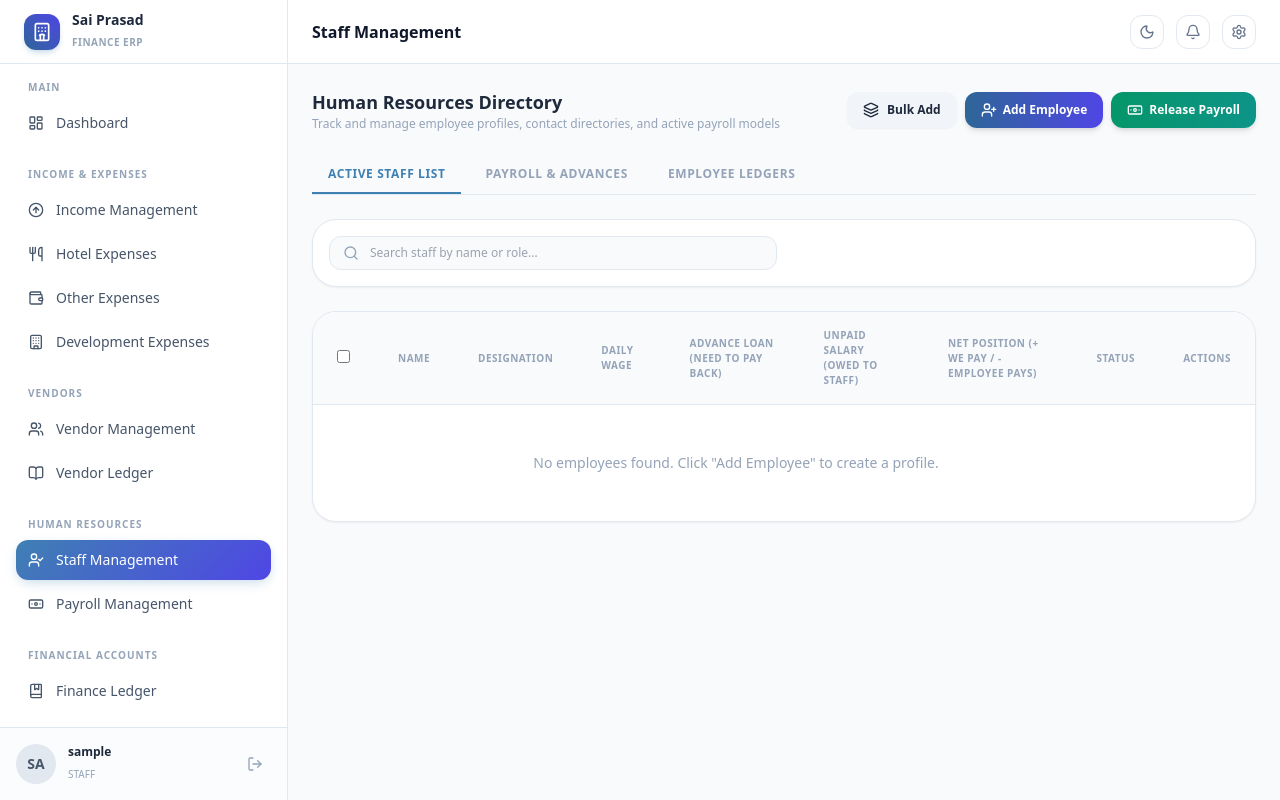
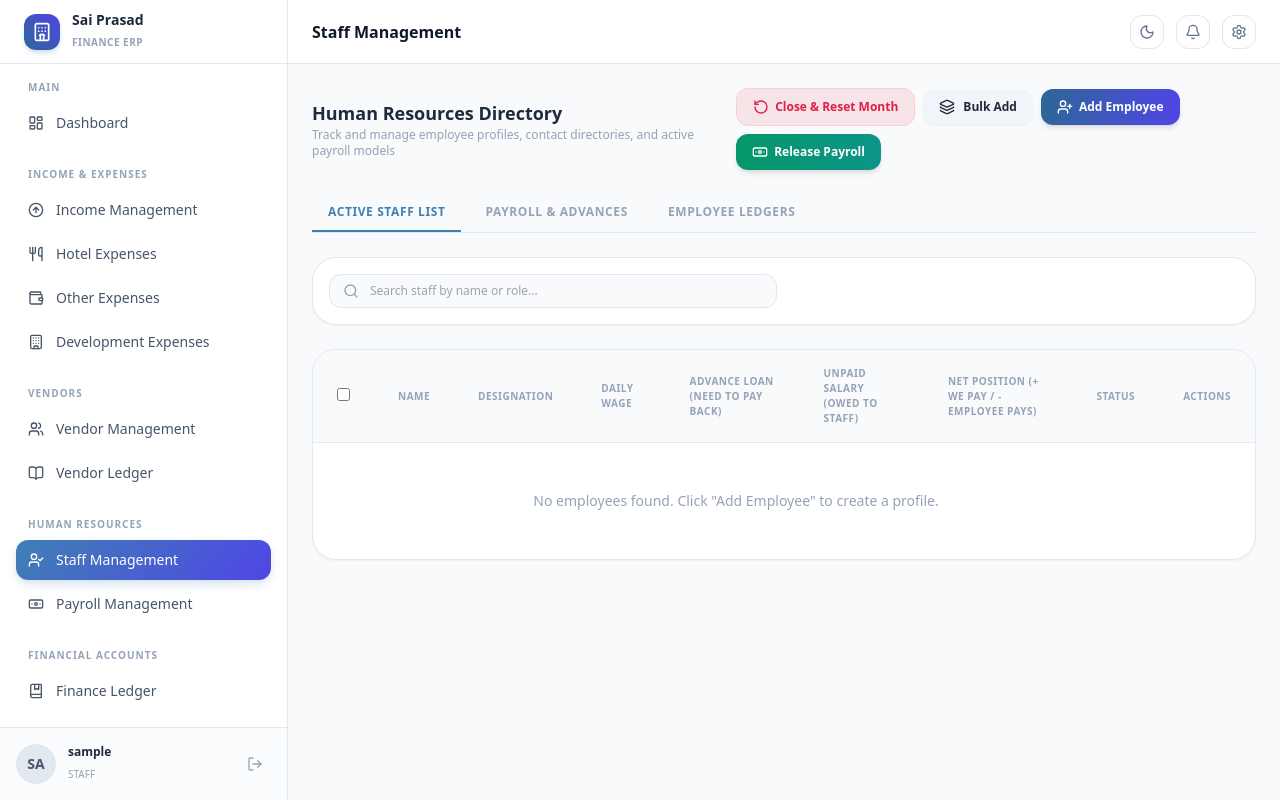
Before and after one commit to Apurva-jpg963/hotel-inventery-management, a Flask app: page /staff/ in a window 1280 px wide. Run offline with Flask 3, Linux system fonts and the light colour scheme; the visitor is signed in with stand-in values (Sample User, id 1); data that the repository does not hold is empty; some libraries are stand-ins or nearby versions.

Commit message:
Add Close & Reset Month button to Active Staff List tab header

```diff
--- a/app/templates/staff/index.html
+++ b/app/templates/staff/index.html
@@ -13,13 +13,15 @@
             <p class="text-xs text-slate-400">Track and manage employee profiles, contact directories, and active payroll models</p>
         </div>
         <div class="flex items-center gap-2 flex-wrap">
+            <button onclick="document.getElementById('resetMonthModal').classList.remove('hidden')" class="flex items-center gap-1.5 bg-rose-600/10 hover:bg-rose-600 text-rose-600 hover:text-white dark:text-rose-400 dark:hover:text-white text-xs font-semibold py-2.5 px-4 rounded-xl transition-all border border-rose-200 dark:border-rose-900/50">
+                <i data-lucide="rotate-ccw" class="w-4 h-4"></i> Close & Reset Month
+            </button>
             <a href="{{ url_for('finance.bulk_add', type='employee') }}" class="flex items-center justify-center gap-2 bg-slate-100 hover:bg-slate-200 dark:bg-slate-800 dark:hover:bg-slate-700 text-slate-800 dark:text-slate-200 text-xs font-semibold py-2.5 px-4 rounded-xl shadow-sm transition-all">
                 <i data-lucide="layers" class="w-4 h-4"></i> Bulk Add
             </a>
             <a href="{{ url_for('staff.add') }}" class="flex items-center gap-1.5 bg-gradient-to-r from-primary-600 to-indigo-600 hover:from-primary-700 hover:to-indigo-700 text-white text-xs font-semibold py-2.5 px-4 rounded-xl shadow-md transition-all">
                 <i data-lucide="user-plus" class="w-4 h-4"></i> Add Employee
             </a>
-
             <a href="{{ url_for('staff.index', view='payroll') }}" class="flex items-center gap-1.5 bg-gradient-to-r from-emerald-600 to-teal-600 hover:from-emerald-700 hover:to-teal-700 text-white text-xs font-semibold py-2.5 px-4 rounded-xl shadow-md transition-all">
                 <i data-lucide="banknote" class="w-4 h-4"></i> Release Payroll
             </a>
@@ -140,4 +142,70 @@
     </div>
 
 </div>
+
+<!-- Reset Month Modal -->
+<div id="resetMonthModal" class="hidden fixed inset-0 z-50 overflow-y-auto bg-slate-900/60 backdrop-blur-sm flex items-center justify-center p-4">
+    <div class="bg-white dark:bg-slate-900 border border-slate-200 dark:border-slate-800 rounded-3xl max-w-md w-full p-6 shadow-2xl space-y-5">
+        <div class="flex items-center justify-between">
+            <div class="flex items-center gap-3">
+                <div class="w-10 h-10 rounded-2xl bg-rose-500/10 text-rose-600 dark:text-rose-400 flex items-center justify-center font-bold">
+                    <i data-lucide="rotate-ccw" class="w-5 h-5"></i>
+                </div>
+                <div>
+                    <h3 class="font-bold text-base text-slate-900 dark:text-white">Close & Reset Month</h3>
+                    <p class="text-xs text-slate-400">Prepare staff payroll for the new month</p>
+                </div>
+            </div>
+            <button onclick="document.getElementById('resetMonthModal').classList.add('hidden')" class="text-slate-400 hover:text-slate-600 dark:hover:text-white p-1 rounded-lg">
+                <i data-lucide="x" class="w-5 h-5"></i>
+            </button>
+        </div>
+
+        <div class="space-y-3 text-xs text-slate-600 dark:text-slate-300">
+            <div class="p-3.5 rounded-2xl bg-amber-500/10 border border-amber-500/20 text-amber-700 dark:text-amber-300 flex items-start gap-2.5">
+                <i data-lucide="alert-triangle" class="w-5 h-5 shrink-0 text-amber-600 mt-0.5"></i>
+                <div>
+                    <strong class="font-bold block">Important Notice:</strong>
+                    This will clear out the current month's salary records, advance payouts, and attendance logs, resetting all staff balances to <strong>₹0.00</strong> for the new month.
+                </div>
+            </div>
+
+            <div class="p-3.5 rounded-2xl bg-emerald-500/10 border border-emerald-500/20 text-emerald-700 dark:text-emerald-300 flex items-start gap-2.5">
+                <i data-lucide="check-circle" class="w-5 h-5 shrink-0 text-emerald-600 mt-0.5"></i>
+                <div>
+                    <strong class="font-bold block">Staff Profiles Kept Safe:</strong>
+                    All staff names, roles, daily rates, and contact details will remain completely intact in the system.
+                </div>
+            </div>
+        </div>
+
+        <form id="resetMonthForm" method="POST" action="{{ url_for('staff.reset_month') }}">
+            <div class="flex flex-col gap-2.5 pt-2">
+                <button type="button" onclick="exportAndReset()" class="w-full flex items-center justify-center gap-2 bg-gradient-to-r from-emerald-600 to-teal-600 hover:from-emerald-700 hover:to-teal-700 text-white font-semibold py-3 px-4 rounded-xl shadow-md transition-all text-xs">
+                    <i data-lucide="file-spreadsheet" class="w-4 h-4"></i> (Recommended) Export Excel & Reset Month
+                </button>
+
+                <button type="submit" onclick="return confirm('Are you sure you want to reset all staff salary and advance records without downloading Excel?');" class="w-full flex items-center justify-center gap-2 bg-rose-600 hover:bg-rose-700 text-white font-semibold py-2.5 px-4 rounded-xl transition-all text-xs">
+                    <i data-lucide="rotate-ccw" class="w-4 h-4"></i> Reset Month Only (No Download)
+                </button>
+
+                <button type="button" onclick="document.getElementById('resetMonthModal').classList.add('hidden')" class="w-full text-slate-500 hover:text-slate-700 dark:hover:text-slate-300 font-medium py-2 px-4 transition-all text-xs">
+                    Cancel
+                </button>
+            </div>
+        </form>
+    </div>
+</div>
+
+<script>
+function exportAndReset() {
+    // 1. Trigger export workbook download
+    window.location.href = "{{ url_for('reports.export', type='employees') }}";
+
+    // 2. Submit reset form after short delay to let download start
+    setTimeout(function() {
+        document.getElementById('resetMonthForm').submit();
+    }, 1500);
+}
+</script>
 {% endblock %}
```
